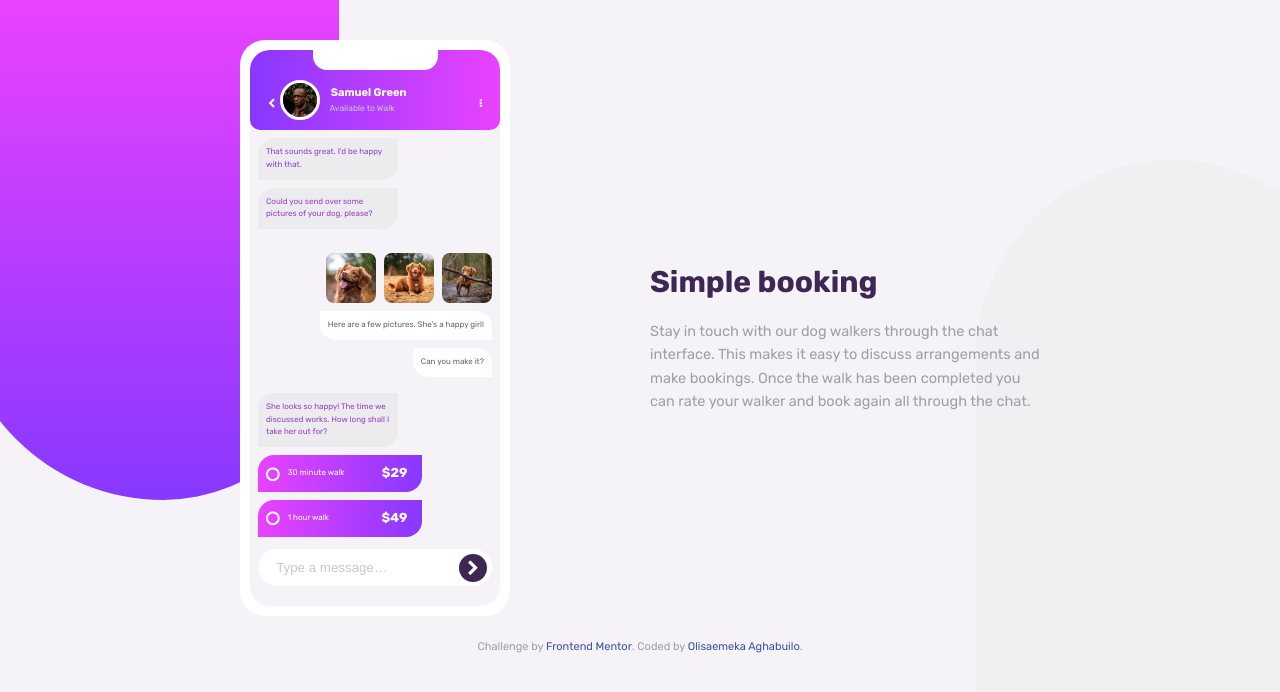
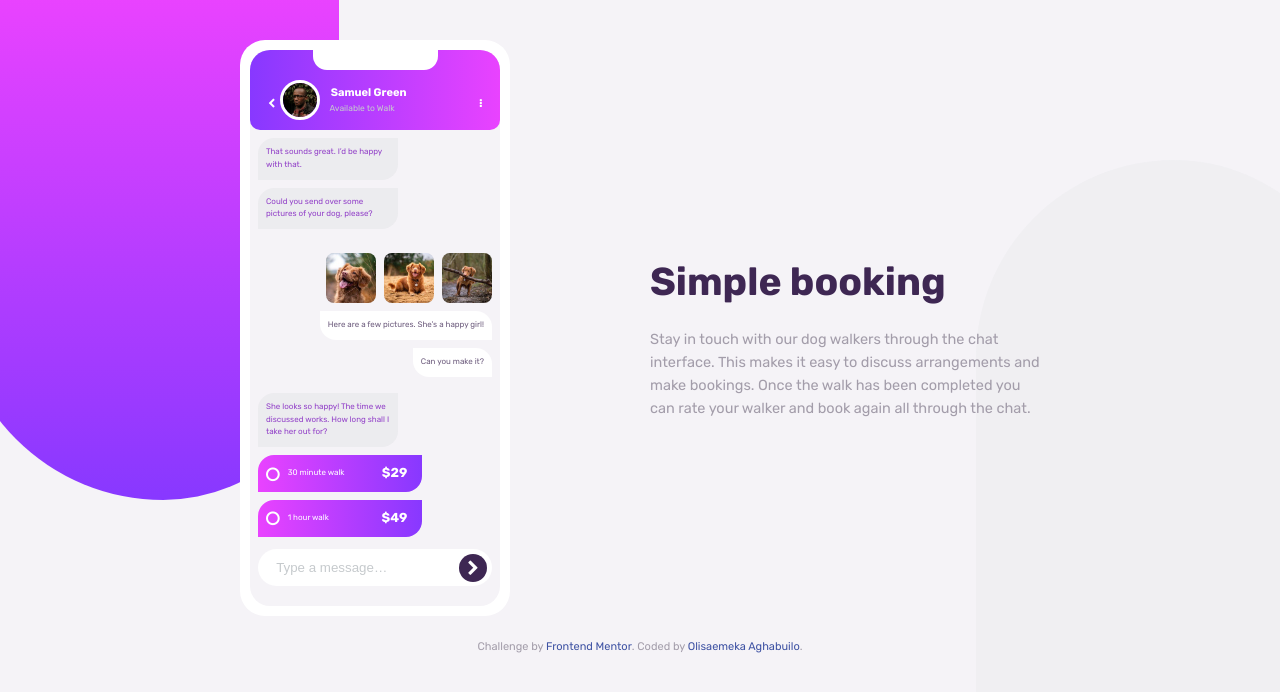
Before and after one commit to olisa187/Chat-App-Css-Illustrator, a website: page disc/index.html in a window 1280 px wide. Drawn offline with Linux system fonts and the light colour scheme.

Commit message:
heading value change

```diff
--- a/disc/styles.css
+++ b/disc/styles.css
@@ -270,7 +270,7 @@ a > i{
 }
 
 .booking > h2{
-    font-size: 3rem;
+    font-size: 3.9rem;
     color: var(--clr-Very-Dark-Desaturated-Violet);
 }
 
```
